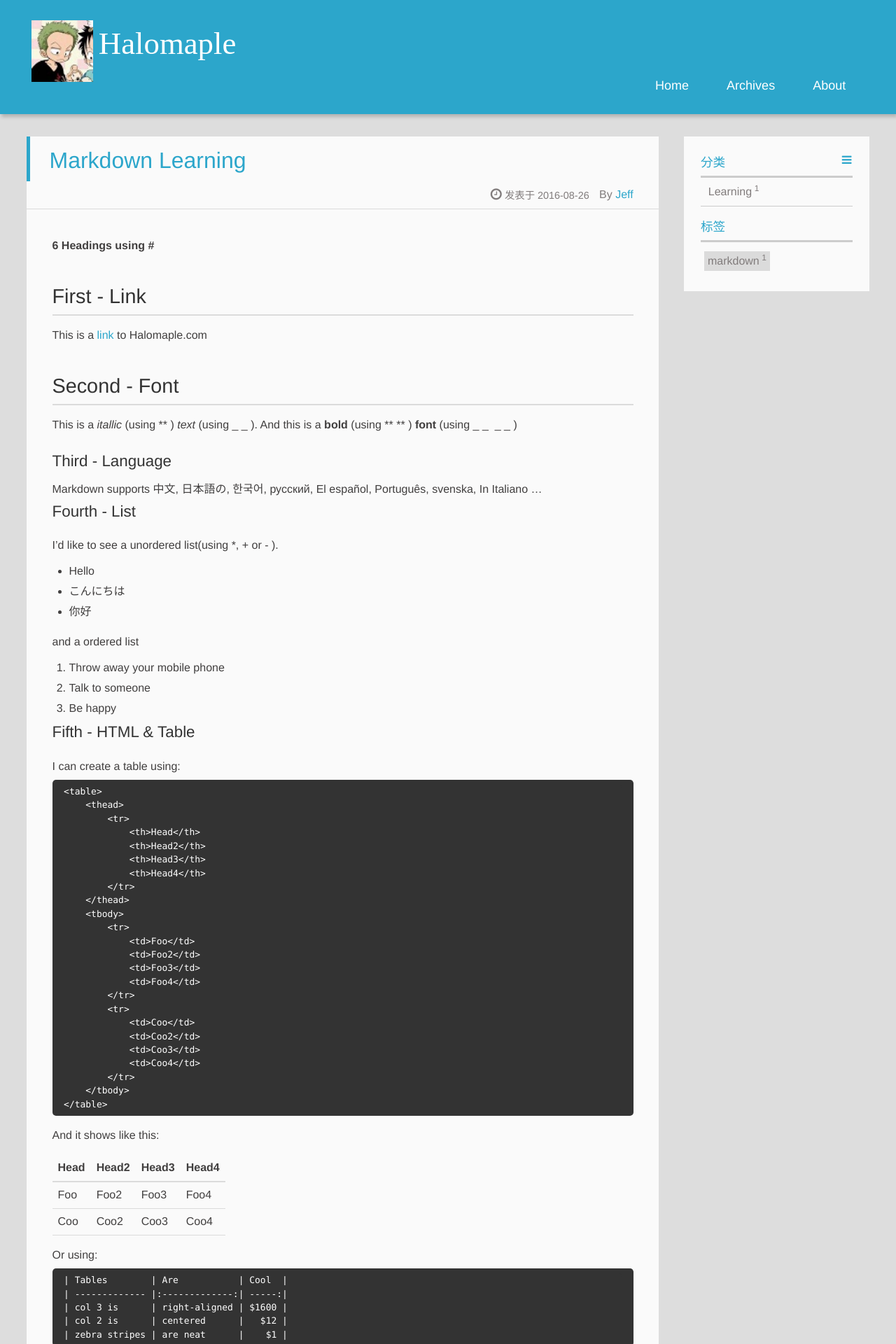
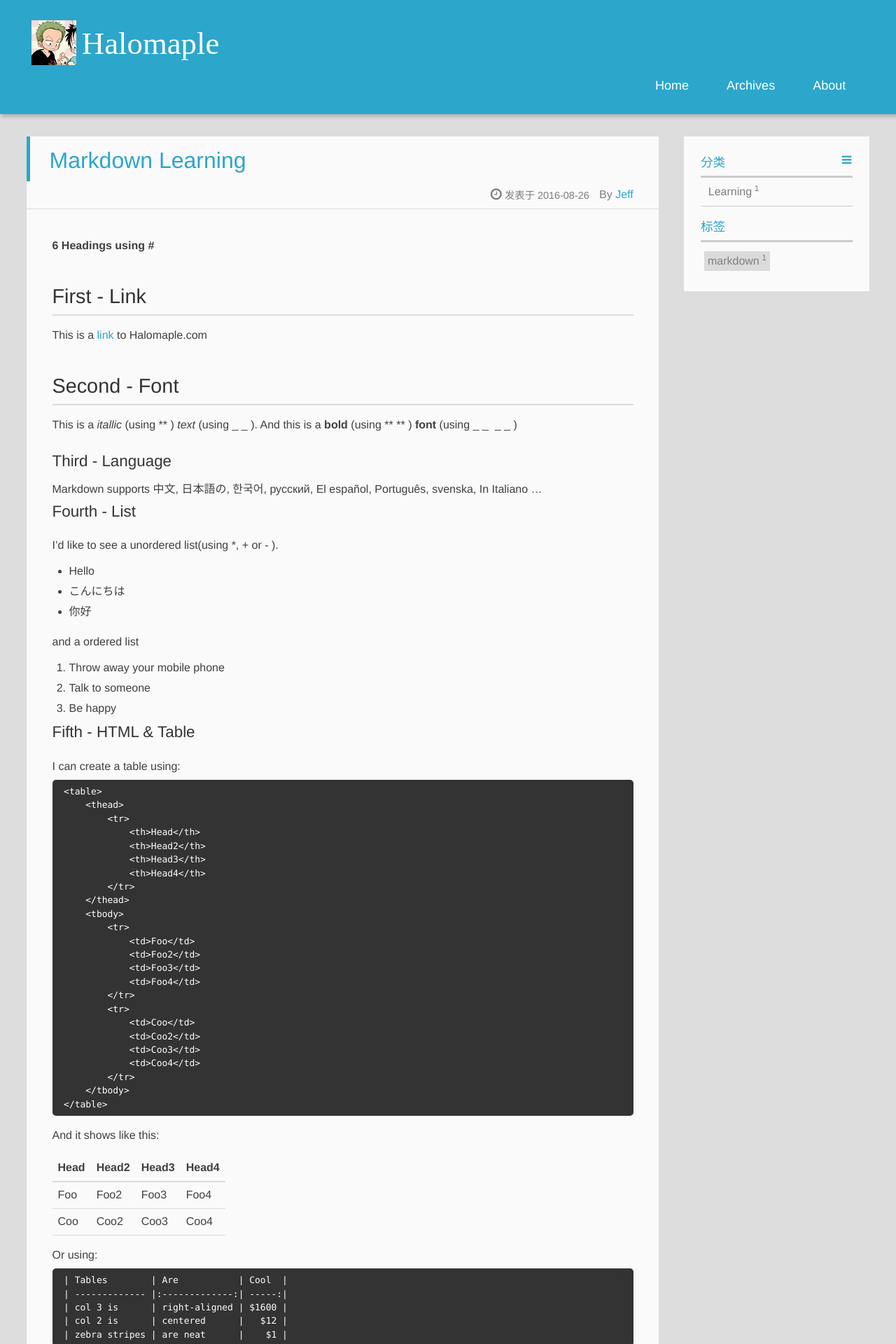
Before and after one commit to Halomaple/blog, a Jekyll site: the page built from index.html, in a window 1280 px wide. Shown: the top 1920 px of the page at 70% size. Built offline with Jekyll 4.4.1, drawn with Linux system fonts in a browser that asks for light colours; the list of posts is cut into pages by our own code.

Commit message:
logo image width and height

```diff
--- a/assets/css/style.css
+++ b/assets/css/style.css
@@ -466,28 +466,33 @@
 @media only screen and (min-width:768px) {
     #imglogo {
         width: 5em
+        height: 5em;
     }
 }
 
 @media only screen and (min-width:1024px) {
     #imglogo {
         width: 5.5em
+        height: 5.5em;
     }
 }
 
 #imglogo img {
     width: 4em;
+    height: 4em;
 }
 
 @media only screen and (min-width:768px) {
     #imglogo img {
         width: 5em
+        height: 5em;
     }
 }
 
 @media only screen and (min-width:1024px) {
     #imglogo img {
         width: 5.5em
+        height: 5.5em
     }
 }
 
```
